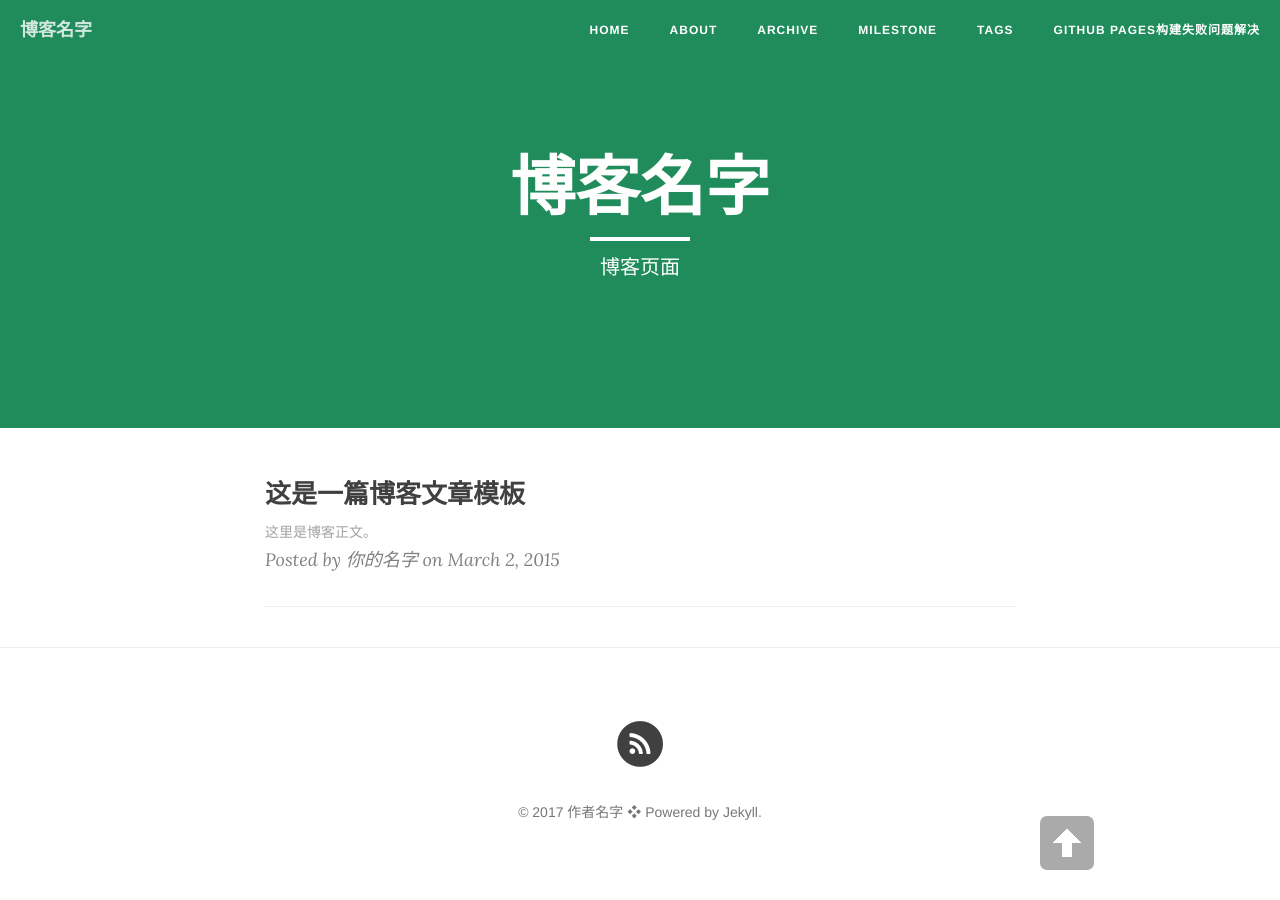
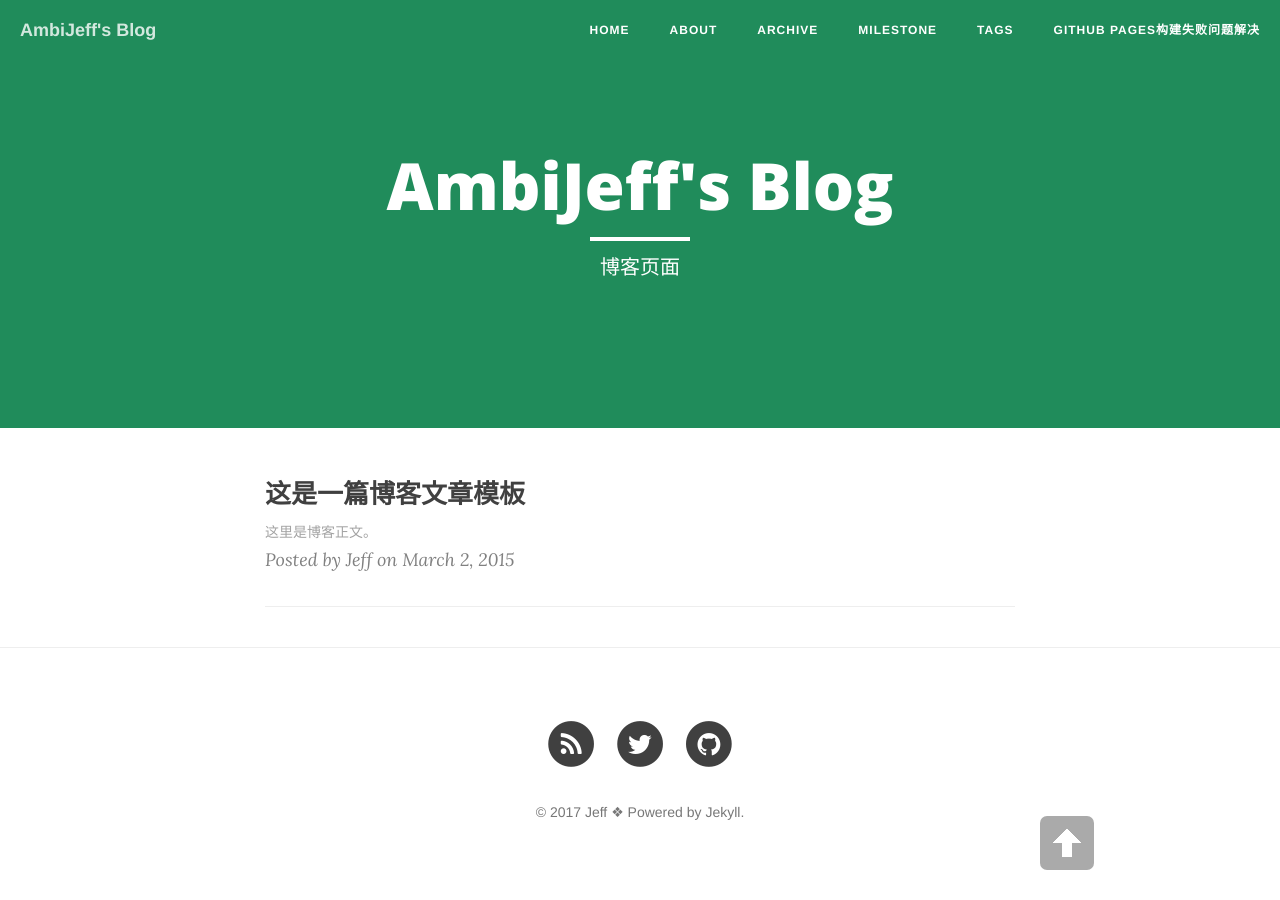
Before and after one commit to windsage/windsage.github.io, a Jekyll site: the page built from index.html, in a window 1280 px wide. Built offline with Jekyll 4.4.1, drawn with Linux system fonts in a browser that asks for light colours; nearby versions of some CDN libraries; the list of posts is cut into pages by our own code.

Commit message:
Update _config.yml

```diff
--- a/_config.yml
+++ b/_config.yml
@@ -1,24 +1,24 @@
 # Site settings
-title: 博客名字 # 你的博客名字，可以定义修订
+title: AmbiJeff's Blog # 你的博客名字，可以定义修订
 header-img: "img/green.jpg"
 tagline: "cn"
-description: "这是我的博客"  # 一句话描述你的博客
+description: "我分享的学习记录"  # 一句话描述你的博客
 baseurl: ""
-url: "http://cnfeat"  # 此处填写你的博客地址
+url: ""  # 此处填写你的博客地址
 
 # About/contact
 owner:
-  name: "作者名字" # 填写作者信息：名字
-  email: X@gmail.com # 填写作者信息：邮箱
-  bio: "你的博客描述" # 填写作者信息：博客描述
+  name: "Jeff" # 填写作者信息：名字
+  email: jeffery.xchao@gmail.com # 填写作者信息：邮箱
+  bio: "一个不是很努力的Android Developer" # 填写作者信息：博客描述
 
 # Data
 gavatar: img/favicon.png # 浏览器地址栏小图标，可自定义更改
 favicon: img/favicon.png # 浏览器地址栏小图标，可自定义更改
 
 douban_username:  # 你的豆瓣id
-twitter_username:
-github_username:
+twitter_username: jeffery_chao
+github_username: windsage
 facebook_username:
 weibo_username:
 zhihu_username:
@@ -43,7 +43,7 @@ defaults:
       type: "posts"
     values:
       layout: "post"
-      author: "你的名字" # 你的名字
+      author: "Jeff" # 你的名字
       header-img: "img/green.jpg" # We don't want posts without a header image, that whould mean white on white
 
 # Comments
```
